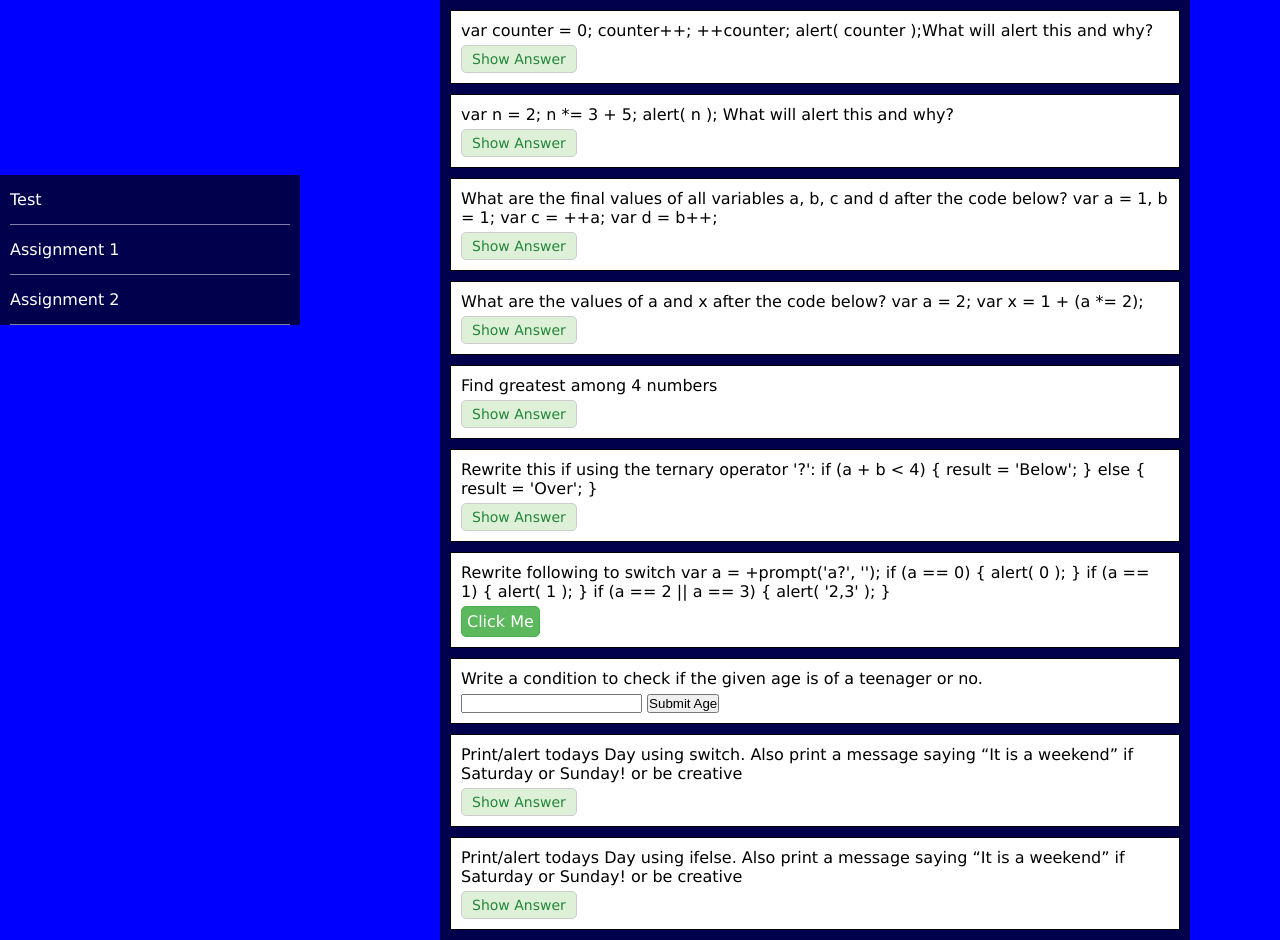
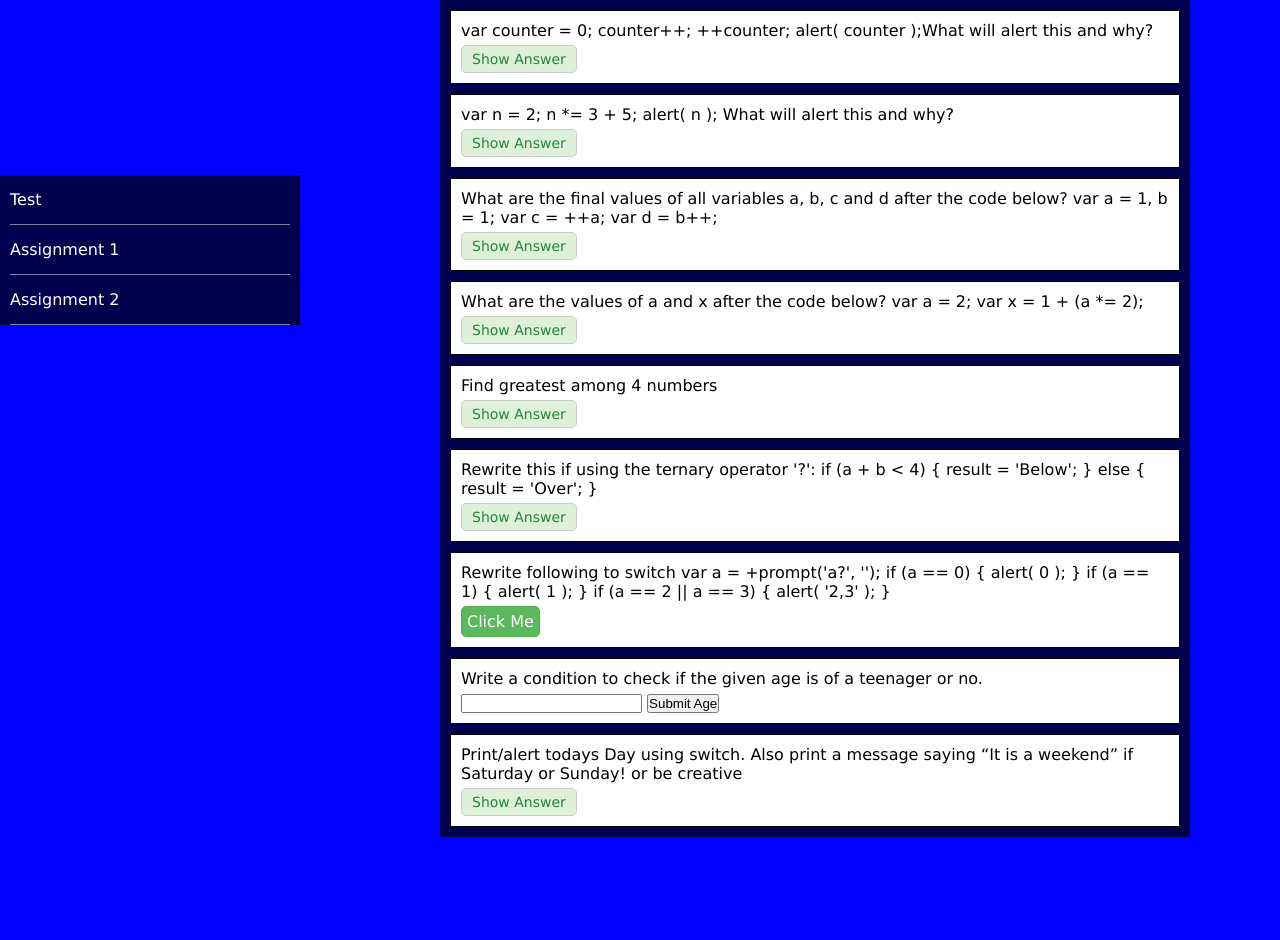
Before and after one commit to VishakhaAdav/VishakhaAdav.github.io, a plain HTML site: page index.html in a window 1280 px wide. After the commit the page ends 837 px from the top, so only its background shows below. Drawn offline with Linux system fonts and the light colour scheme.

Commit message:
removed one div

```diff
--- a/index.html
+++ b/index.html
@@ -134,10 +134,6 @@
 				<p class="shwans">Show Answer</p>
 				<p class="txt" id="day"></p>
 			</div>
-			<div class="que">
-				<h4>Print/alert todays Day using ifelse. Also print a message saying “It is a weekend” if Saturday or Sunday! or be creative </h4>
-				<p class="shwans">Show Answer</p>
-				<p class="txt" id="day2"></p>
 			</div>
 		</div>
 	</div>
```
